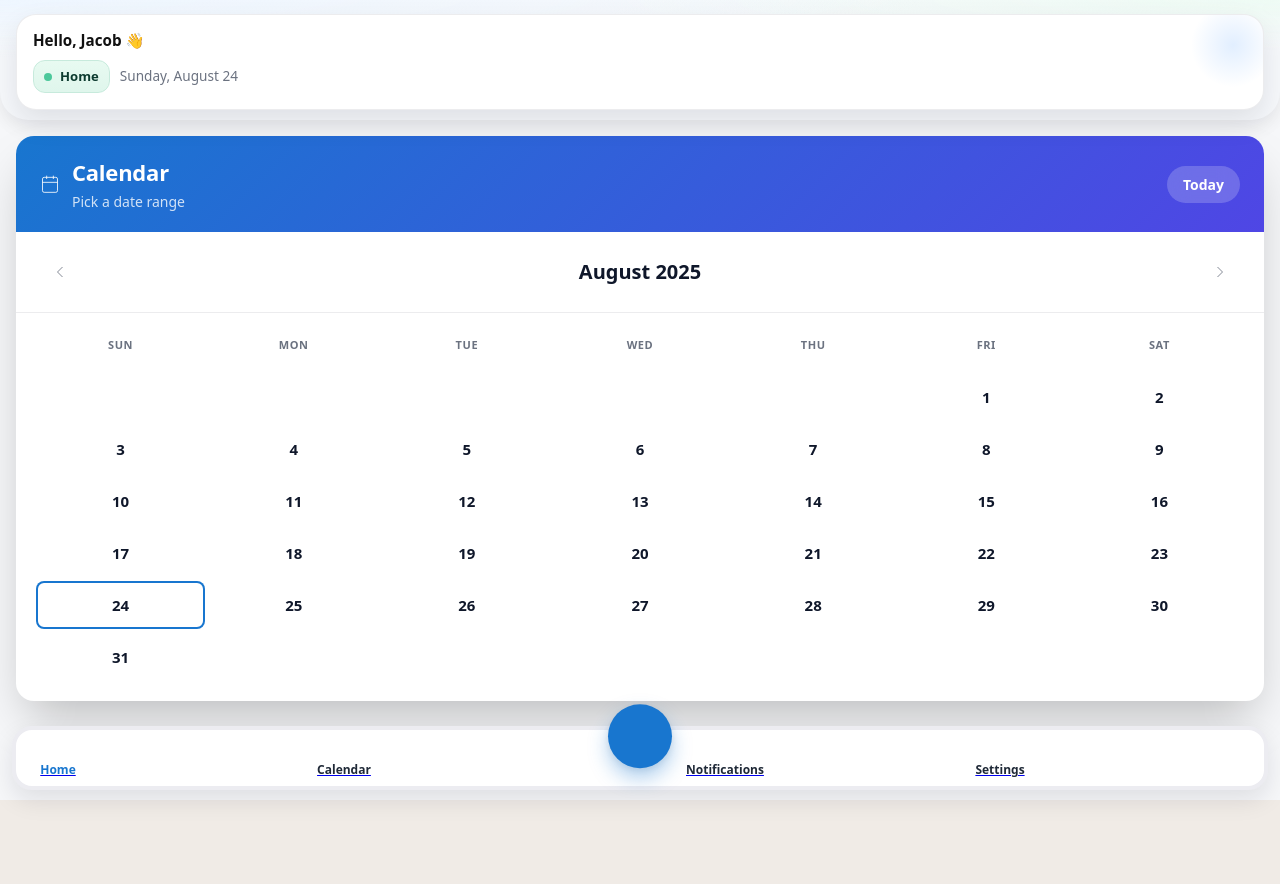
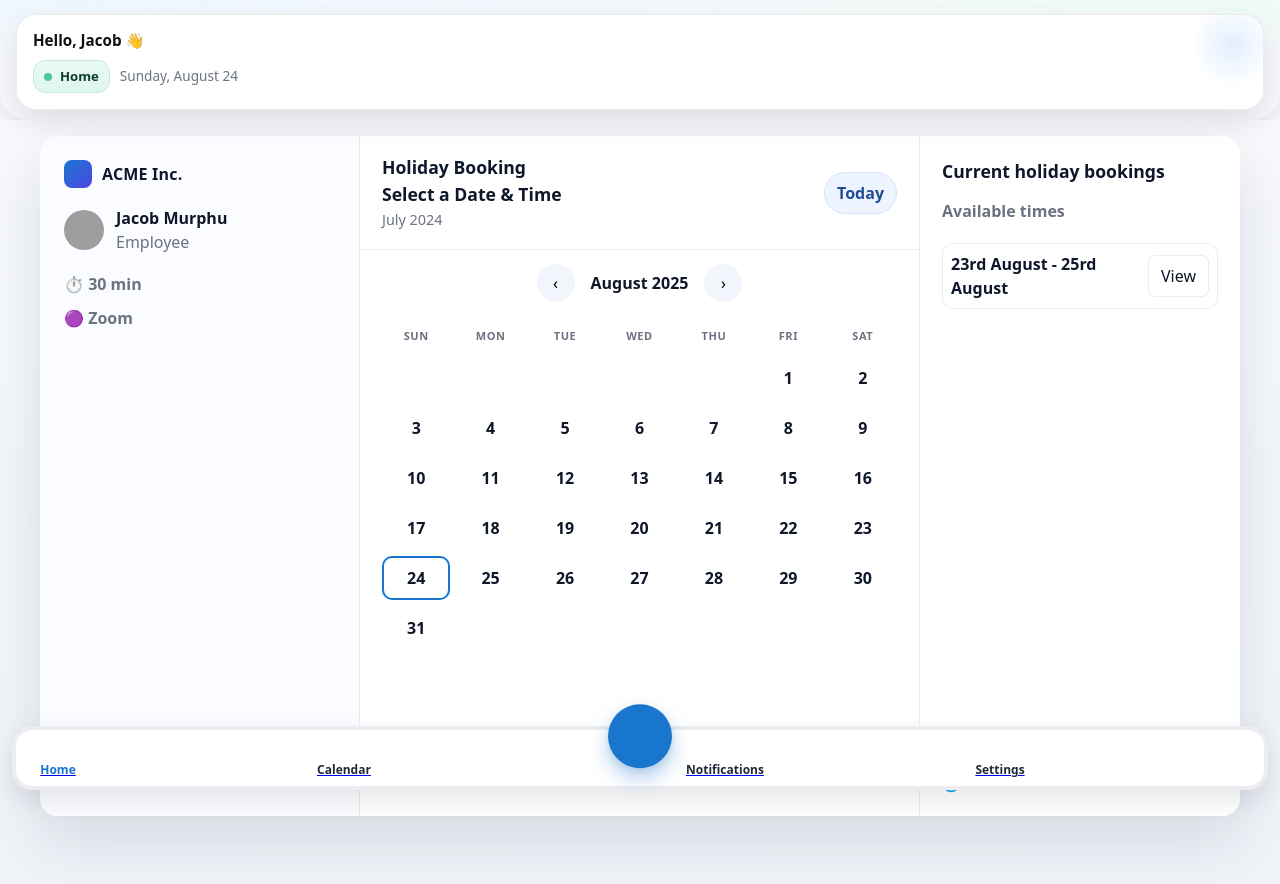
Before and after one commit to myhzyy/annual-leave-booker, a Next.js app: page /calendar in a window 1280 px wide. Shown: the top 884 px of the page. Built offline with nearby package versions, Linux system fonts and the light colour scheme; grey boxes are pictures that could not be loaded; some icons are missing.

Commit message:
added extra columns in calendar component for big screens

```diff
--- a/src/app/components/CalendarDatePicker.tsx
+++ b/src/app/components/CalendarDatePicker.tsx
@@ -1,6 +1,6 @@
 "use client";
 
-import { useState, useMemo } from "react";
+import { useMemo, useState } from "react";
 import "../styles/CalendarDatePicker.css";
 
 interface DateRange {
@@ -11,6 +11,7 @@ interface DateRange {
 export default function CalendarPage() {
   const [month, setMonth] = useState(new Date());
   const [range, setRange] = useState<DateRange | undefined>();
+  const [pickedTime, setPickedTime] = useState<string | null>(null);
 
   const months = [
     "January",
@@ -26,202 +27,209 @@ export default function CalendarPage() {
     "November",
     "December",
   ];
-
   const weekDays = ["Sun", "Mon", "Tue", "Wed", "Thu", "Fri", "Sat"];
+  const timeSlots = ["23rd August - 25rd August"];
 
   const { daysInMonth, firstDayOfMonth, today } = useMemo(() => {
-    const year = month.getFullYear();
-    const monthIndex = month.getMonth();
-    const daysInMonth = new Date(year, monthIndex + 1, 0).getDate();
-    const firstDayOfMonth = new Date(year, monthIndex, 1).getDay();
-    const today = new Date();
-
-    return { daysInMonth, firstDayOfMonth, today };
+    const y = month.getFullYear();
+    const m = month.getMonth();
+    return {
+      daysInMonth: new Date(y, m + 1, 0).getDate(),
+      firstDayOfMonth: new Date(y, m, 1).getDay(),
+      today: new Date(),
+    };
   }, [month]);
 
-  const navigateMonth = (direction: "prev" | "next") => {
+  const navigateMonth = (dir: "prev" | "next") => {
     setMonth((prev) => {
-      const newMonth = new Date(prev);
-      if (direction === "prev") {
-        newMonth.setMonth(prev.getMonth() - 1);
-      } else {
-        newMonth.setMonth(prev.getMonth() + 1);
-      }
-      return newMonth;
+      const d = new Date(prev);
+      d.setMonth(prev.getMonth() + (dir === "next" ? 1 : -1));
+      return d;
     });
   };
 
   const handleDateClick = (day: number) => {
-    const clickedDate = new Date(month.getFullYear(), month.getMonth(), day);
-
+    const clicked = new Date(month.getFullYear(), month.getMonth(), day);
     if (!range?.from || (range.from && range.to)) {
-      setRange({ from: clickedDate });
+      setRange({ from: clicked });
+      setPickedTime(null);
     } else if (range.from && !range.to) {
       const from = range.from;
-      const to = clickedDate;
-
-      if (from <= to) {
-        setRange({ from, to });
-      } else {
-        setRange({ from: to, to: from });
-      }
+      const to = clicked;
+      setRange(from <= to ? { from, to } : { from: to, to: from });
+      setPickedTime(null);
     }
   };
 
-  const isDateSelected = (day: number): boolean => {
-    if (!range?.from) return false;
+  const isToday = (day: number) =>
+    new Date(month.getFullYear(), month.getMonth(), day).toDateString() ===
+    today.toDateString();
 
-    const date = new Date(month.getFullYear(), month.getMonth(), day);
+  const sameDay = (a?: Date, b?: Date) =>
+    !!a && !!b && a.toDateString() === b.toDateString();
 
-    if (range.from && range.to) {
-      return date >= range.from && date <= range.to;
-    }
-
-    return date.toDateString() === range.from.toDateString();
+  const inRange = (day: number) => {
+    if (!range?.from || !range?.to) return false;
+    const d = new Date(month.getFullYear(), month.getMonth(), day);
+    return d > range.from && d < range.to;
   };
 
-  const isDateInRange = (day: number): boolean => {
-    if (!range?.from || !range?.to) return false;
-
-    const date = new Date(month.getFullYear(), month.getMonth(), day);
-    return date > range.from && date < range.to;
+  const selected = (day: number) => {
+    const d = new Date(month.getFullYear(), month.getMonth(), day);
+    if (range?.from && range?.to) {
+      return d >= range.from && d <= range.to;
+    }
+    return sameDay(d, range?.from);
   };
 
-  const isDateRangeStart = (day: number): boolean => {
-    if (!range?.from) return false;
+  const start = (day: number) =>
+    sameDay(new Date(month.getFullYear(), month.getMonth(), day), range?.from);
+  const end = (day: number) =>
+    sameDay(new Date(month.getFullYear(), month.getMonth(), day), range?.to);
 
-    const date = new Date(month.getFullYear(), month.getMonth(), day);
-    return range.from.toDateString() === date.toDateString();
-  };
+  const renderDays = () => {
+    const nodes = [];
+    for (let i = 0; i < firstDayOfMonth; i++) {
+      nodes.push(<div key={`e-${i}`} className="cal-empty" />);
+    }
+    for (let d = 1; d <= daysInMonth; d++) {
+      const cls = ["cal-day"];
+      if (isToday(d) && !selected(d)) cls.push("cal-day--today");
+      if (start(d)) cls.push("cal-day--range-start");
+      if (end(d)) cls.push("cal-day--range-end");
+      if (inRange(d)) cls.push("cal-day--in-range");
+      if (selected(d)) cls.push("cal-day--selected");
 
-  const isDateRangeEnd = (day: number): boolean => {
-    if (!range?.to) return false;
-
-    const date = new Date(month.getFullYear(), month.getMonth(), day);
-    return range.to.toDateString() === date.toDateString();
-  };
-
-  const isToday = (day: number): boolean => {
-    const date = new Date(month.getFullYear(), month.getMonth(), day);
-    return date.toDateString() === today.toDateString();
-  };
-
-  const renderCalendarDays = () => {
-    const days = [];
-
-    for (let i = 0; i < firstDayOfMonth; i++) {
-      days.push(<div key={`empty-${i}`} className="cal-empty" />);
-    }
-
-    for (let day = 1; day <= daysInMonth; day++) {
-      const dayClasses = ["cal-day"];
-
-      if (isToday(day) && !isDateSelected(day)) {
-        dayClasses.push("cal-day--today");
-      }
-
-      if (isDateRangeStart(day)) {
-        dayClasses.push("cal-day--range-start");
-      }
-
-      if (isDateRangeEnd(day)) {
-        dayClasses.push("cal-day--range-end");
-      }
-
-      if (isDateInRange(day)) {
-        dayClasses.push("cal-day--in-range");
-      }
-
-      if (isDateSelected(day)) {
-        dayClasses.push("cal-day--selected");
-      }
-
-      days.push(
+      nodes.push(
         <button
-          key={day}
-          className={dayClasses.join(" ")}
-          onClick={() => handleDateClick(day)}
+          key={d}
+          className={cls.join(" ")}
+          onClick={() => handleDateClick(d)}
         >
-          {day}
+          {d}
         </button>
       );
     }
-
-    return days;
+    return nodes;
   };
 
+  const pretty = (d: Date) =>
+    d.toLocaleDateString("en-US", {
+      weekday: "long",
+      month: "long",
+      day: "numeric",
+    });
+
+  const rightPanelDate =
+    range?.from && range?.to
+      ? `${pretty(range.from)} – ${pretty(range.to)}`
+      : range?.from
+      ? pretty(range.from)
+      : "Current holiday bookings";
+
   return (
-    <main className="cal-wrap cal-wrap--full">
-      <div className="cal-container">
-        <header className="cal-head">
-          <div className="cal-head-content">
-            <svg
-              className="cal-icon"
-              fill="none"
-              stroke="currentColor"
-              viewBox="0 0 24 24"
-            >
-              <rect x="3" y="4" width="18" height="18" rx="2" ry="2" />
-              <line x1="16" y1="2" x2="16" y2="6" />
-              <line x1="8" y1="2" x2="8" y2="6" />
-              <line x1="3" y1="10" x2="21" y2="10" />
-            </svg>
+    <main className="cal-wrap">
+      <div className="cal-desktop">
+        <div className="cal-grid-3">
+          {/* LEFT */}
+          <aside className="cal-side">
+            <div className="brand-row">
+              <div className="brand-badge" />
+              <div className="brand-name">ACME Inc.</div>
+            </div>
+
+            <div className="host">
+              <img
+                src="https://images.icon-icons.com/1378/PNG/512/avatardefault_92824.png"
+                alt="Host avatar"
+              />
               <div>
-              <h2 className="cal-title">Calendar</h2>
-              <p className="cal-sub">Pick a date range</p>
+                <div className="name">Jacob Murphu</div>
+                <div className="role" style={{ color: "var(--muted)" }}>
+                  Employee
                 </div>
               </div>
-          <button className="cal-today" onClick={() => setMonth(new Date())}>
+            </div>
+
+            <div className="meta-list">
+              <div className="meta-item">⏱️ 30 min</div>
+              <div className="meta-item">🟣 Zoom</div>
+            </div>
+          </aside>
+
+          {/* CENTER */}
+          <section className="cal-center">
+            <header className="cal-head">
+              <div>
+                <h2 className="cal-title">
+                  Holiday Booking <br />
+                  Select a Date & Time
+                </h2>
+                <p className="cal-sub">July 2024</p>
+              </div>
+              <button
+                className="cal-today"
+                onClick={() => setMonth(new Date())}
+              >
                 Today
               </button>
             </header>
 
             <div className="cal-nav">
-          <button className="cal-nav-btn" onClick={() => navigateMonth("prev")}>
-            <svg fill="none" stroke="currentColor" viewBox="0 0 24 24">
-              <polyline points="15,18 9,12 15,6" />
-            </svg>
+              <button
+                className="cal-nav-btn"
+                onClick={() => navigateMonth("prev")}
+              >
+                ‹
               </button>
               <h3 className="cal-month-year">
                 {months[month.getMonth()]} {month.getFullYear()}
               </h3>
-          <button className="cal-nav-btn" onClick={() => navigateMonth("next")}>
-            <svg fill="none" stroke="currentColor" viewBox="0 0 24 24">
-              <polyline points="9,18 15,12 9,6" />
-            </svg>
+              <button
+                className="cal-nav-btn"
+                onClick={() => navigateMonth("next")}
+              >
+                ›
               </button>
             </div>
 
-        <section className="cal-card">
+            <div className="cal-card">
               <div className="cal-grid">
-            {weekDays.map((day) => (
-              <div key={day} className="cal-weekday">
-                {day}
+                {["SUN", "MON", "TUE", "WED", "THU", "FRI", "SAT"].map((w) => (
+                  <div key={w} className="cal-weekday">
+                    {w}
                   </div>
                 ))}
               </div>
-          <div className="cal-grid">{renderCalendarDays()}</div>
+              <div className="cal-grid">{renderDays()}</div>
+            </div>
           </section>
 
-        {range?.from && (
-          <div className="cal-selected">
-            <p className="cal-selected-label">Selected:</p>
-            <p className="cal-selected-date">
-              {range.from.toLocaleDateString("en-US", {
-                month: "short",
-                day: "numeric",
-                year: "numeric",
+          {/* RIGHT */}
+          <aside className="cal-right">
+            <h4 className="cal-title" style={{ margin: 0 }}>
+              {rightPanelDate}
+            </h4>
+            <p className="right-date">Available times</p>
+
+            {timeSlots.map((t) => {
+              const active = pickedTime === t;
+              return (
+                <div key={t} className={`slot ${active ? "active" : ""}`}>
+                  <span className="time">{t}</span>
+                  <button className="confirm">View</button>
+                </div>
+              );
             })}
-              {range.to
-                ? ` - ${range.to.toLocaleDateString("en-US", {
-                    month: "short",
-                    day: "numeric",
-                    year: "numeric",
-                  })}`
-                : " (select end date)"}
-            </p>
+
+            <div className="timezone">
+              🌐 Time zone
+              <span style={{ fontWeight: 700, color: "var(--ink)" }}>
+                Eastern time – UK
+              </span>
             </div>
-        )}
+          </aside>
+        </div>
       </div>
     </main>
   );
--- a/src/app/styles/CalendarDatePicker.css
+++ b/src/app/styles/CalendarDatePicker.css
@@ -6,270 +6,267 @@
   --ring: rgba(15, 23, 42, 0.08);
   --accent: #1876cf;
   --accent-soft: #eaf3ff;
-  --accent-shadow: 0 8px 22px rgba(24, 118, 207, 0.18);
   --radius-lg: 18px;
+  --radius-md: 14px;
   --radius-pill: 999px;
   --cell: 44px;
 }
 
-/* Full width responsive wrapper */
+/* shell */
 .cal-wrap {
-  width: 100vw;
+  width: 100%;
   min-height: 100vh;
-  padding: 8px;
+  background: linear-gradient(180deg, #f7f9fd 0%, #eff3f9 100%);
+  padding: 16px;
   font-family: system-ui, -apple-system, "SF Pro Text", Segoe UI, Roboto,
     sans-serif;
   color: var(--ink);
 }
 
-.cal-wrap--full {
-  max-width: none;
-  margin: 0;
-}
-
-.cal-container {
-  width: 100%;
+/* desktop layout */
+.cal-desktop {
+  max-width: 1200px;
+  margin: 0 auto;
   background: var(--card);
   border-radius: var(--radius-lg);
-  box-shadow: 0 25px 50px -12px rgba(0, 0, 0, 0.25);
+  box-shadow: 0 24px 60px rgba(15, 23, 42, 0.12);
   overflow: hidden;
 }
 
-/* Header styling */
+/* panels */
+.cal-grid-3 {
+  display: grid;
+  grid-template-columns: 320px 1fr 320px;
+  min-height: 680px;
+}
+
+/* LEFT: host/info */
+.cal-side {
+  border-right: 1px solid var(--ring);
+  background: #fbfcff;
+  padding: 24px;
+}
+.brand-row {
+  display: flex;
+  align-items: center;
+  gap: 10px;
+  margin-bottom: 18px;
+}
+.brand-badge {
+  width: 28px;
+  height: 28px;
+  border-radius: 8px;
+  background: linear-gradient(135deg, #1876cf, #4f46e5);
+}
+.brand-name {
+  font-weight: 800;
+  letter-spacing: 0.2px;
+}
+.host {
+  display: flex;
+  align-items: center;
+  gap: 12px;
+  margin: 12px 0 18px;
+}
+.host img {
+  width: 40px;
+  height: 40px;
+  border-radius: 50%;
+}
+.host .name {
+  font-weight: 700;
+}
+.meta-list {
+  display: grid;
+  gap: 10px;
+  margin-top: 12px;
+  color: var(--muted);
+  font-weight: 600;
+}
+.meta-item {
+  display: flex;
+  align-items: center;
+  gap: 10px;
+}
+
+/* MIDDLE: calendar */
+.cal-center {
+  border-right: 1px solid var(--ring);
+  background: #fff;
+  display: flex;
+  flex-direction: column;
+}
 .cal-head {
-  background: linear-gradient(135deg, #1876cf 0%, #4f46e5 100%);
-  color: white;
-  padding: 16px 20px;
+  padding: 18px 22px;
+  border-bottom: 1px solid var(--ring);
   display: flex;
   align-items: center;
   justify-content: space-between;
 }
-
-.cal-head-content {
+.cal-title {
+  margin: 0;
+  font-size: 1.1rem;
+  font-weight: 600;
+}
+.cal-sub {
+  margin: 2px 0 0;
+  color: var(--muted);
+  font-size: 0.9rem;
+}
+.cal-today {
+  background: #eef4ff;
+  color: #214c95;
+  border: 1px solid #d6e4ff;
+  padding: 8px 12px;
+  border-radius: var(--radius-pill);
+  font-weight: 700;
+  cursor: pointer;
+}
+.cal-nav {
+  padding: 14px 22px;
   display: flex;
   align-items: center;
-  gap: 12px;
+  gap: 10px;
+  justify-content: center;
+}
+.cal-nav-btn {
+  width: 38px;
+  height: 38px;
+  border-radius: 50%;
+  border: none;
+  background: #f2f5fb;
+  cursor: pointer;
+}
+.cal-month-year {
+  font-weight: 800;
+  margin: 0 6px;
+}
+.cal-card {
+  padding: 0 22px 22px;
 }
 
-.cal-icon {
-  width: 20px;
-  height: 20px;
-  flex-shrink: 0;
-}
-
-.cal-title {
-  font-size: 1.25rem;
-  font-weight: 700;
-  letter-spacing: -0.01em;
-  margin: 0 0 2px 0;
-}
-
-.cal-sub {
-  font-size: 0.875rem;
-  color: rgba(255, 255, 255, 0.8);
-  margin: 0;
-}
-
-.cal-today {
-  background: rgba(255, 255, 255, 0.2);
-  backdrop-filter: blur(10px);
-  border: none;
-  color: white;
-  border-radius: var(--radius-pill);
-  padding: 8px 16px;
-  font-weight: 600;
-  font-size: 0.875rem;
-  cursor: pointer;
-  transition: all 0.2s ease;
-}
-
-.cal-today:hover {
-  background: rgba(255, 255, 255, 0.3);
-  transform: translateY(-1px);
-}
-
-/* Month navigation */
-.cal-nav {
-  display: flex;
-  align-items: center;
-  justify-content: space-between;
-  padding: 16px 20px;
-  border-bottom: 1px solid var(--ring);
-}
-
-.cal-nav-btn {
-  width: 40px;
-  height: 40px;
-  border: none;
-  background: transparent;
-  border-radius: 50%;
-  display: flex;
-  align-items: center;
-  justify-content: center;
-  cursor: pointer;
-  transition: background 0.2s ease;
-}
-
-.cal-nav-btn:hover {
-  background: #f3f4f6;
-}
-
-.cal-nav-btn svg {
-  width: 20px;
-  height: 20px;
-  color: var(--muted);
-}
-
-.cal-month-year {
-  font-size: 1.125rem;
-  font-weight: 700;
-  color: var(--ink);
-  margin: 0;
-}
-
-/* Calendar card */
-.cal-card {
-  padding: 8px 16px 16px;
-}
-
-/* Calendar grid */
 .cal-grid {
   display: grid;
   grid-template-columns: repeat(7, 1fr);
-  gap: 4px;
-  width: 100%;
-  margin-bottom: 8px;
+  gap: 6px;
 }
-
-.cal-grid:last-child {
-  margin-bottom: 0;
-}
-
 .cal-weekday {
   height: 40px;
-  display: flex;
-  align-items: center;
-  justify-content: center;
+  display: grid;
+  place-items: center;
+  font-size: 11px;
+  letter-spacing: 0.05em;
   text-transform: uppercase;
-  font-size: 11px;
-  font-weight: 700;
   color: var(--muted);
-  letter-spacing: 0.05em;
+  font-weight: 800;
 }
-
 .cal-empty {
   height: var(--cell);
 }
-
 .cal-day {
   height: var(--cell);
   border: none;
+  border-radius: 10px;
+  display: grid;
+  place-items: center;
   background: transparent;
-  display: flex;
-  align-items: center;
-  justify-content: center;
-  font-weight: 600;
-  font-size: 0.875rem;
+  cursor: pointer;
+  font-weight: 700;
   color: var(--ink);
-  cursor: pointer;
-  transition: all 0.15s ease;
-  border-radius: 8px;
-  position: relative;
+  transition: 0.15s ease;
 }
-
 .cal-day:hover {
   background: var(--accent-soft);
 }
-
-.cal-day.cal-day--today {
+.cal-day--today {
   box-shadow: inset 0 0 0 2px var(--accent);
 }
-
-.cal-day.cal-day--selected,
-.cal-day.cal-day--range-start,
-.cal-day.cal-day--range-end {
+.cal-day--selected,
+.cal-day--range-start,
+.cal-day--range-end {
   background: var(--accent) !important;
-  color: white !important;
+  color: #fff !important;
 }
-
-.cal-day.cal-day--in-range {
+.cal-day--in-range {
   background: rgba(24, 118, 207, 0.12) !important;
-  color: var(--accent);
+  color: #185fa5;
 }
-
-.cal-day.cal-day--range-start:not(.cal-day--range-end) {
+.cal-day--range-start:not(.cal-day--range-end) {
   border-top-right-radius: 0;
   border-bottom-right-radius: 0;
 }
-
-.cal-day.cal-day--range-end:not(.cal-day--range-start) {
+.cal-day--range-end:not(.cal-day--range-start) {
   border-top-left-radius: 0;
   border-bottom-left-radius: 0;
 }
 
-.cal-day:active {
-  transform: scale(0.95);
+/* RIGHT: time slots */
+.cal-right {
+  background: #fff;
+  padding: 22px;
+  display: flex;
+  flex-direction: column;
+  gap: 12px;
+}
+.right-date {
+  margin: 2px 0 8px;
+  color: var(--muted);
+  font-weight: 700;
+}
+.slot {
+  display: grid;
+  grid-template-columns: 1fr auto;
+  align-items: center;
+  gap: 10px;
+  padding: 8px;
+  border: 1px solid var(--ring);
+  border-radius: 12px;
+  background: #fff;
+}
+.slot.active {
+  background: #111827;
+  color: #fff;
+  border-color: #111827;
+}
+.slot .time {
+  font-weight: 800;
+}
+.slot .confirm {
+  border: 1px solid var(--ring);
+  background: #fff;
+  color: var(--ink);
+  padding: 8px 12px;
+  border-radius: 8px;
+  font-weight: 500;
+  cursor: pointer;
+}
+.slot.active .confirm {
+  background: #2563eb;
+  color: #fff;
+  border-color: #2563eb;
+}
+.timezone {
+  margin-top: auto;
+  color: var(--muted);
+  font-size: 0.9rem;
+  display: flex;
+  align-items: center;
+  gap: 8px;
 }
 
-/* Selected display */
-.cal-selected {
-  padding: 16px 20px;
-  background: #f9fafb;
-  border-top: 1px solid var(--ring);
-}
-
-.cal-selected-label {
-  font-size: 0.875rem;
-  color: var(--muted);
-  margin: 0 0 4px 0;
-}
-
-.cal-selected-date {
-  font-size: 1rem;
-  font-weight: 600;
-  color: var(--ink);
-  margin: 0;
-}
-
-/* Mobile responsiveness */
-@media (min-width: 480px) {
-  :root {
-    --cell: 48px;
+/* mobile: collapse to one column (your current style) */
+@media (max-width: 1023.98px) {
+  .cal-desktop {
+    box-shadow: none;
+    background: transparent;
   }
-
-  .cal-wrap {
-    padding: 16px;
+  .cal-grid-3 {
+    display: block;
   }
-
-  .cal-head {
-    padding: 20px 24px;
+  .cal-side {
+    display: none;
   }
-
-  .cal-nav {
-    padding: 20px 24px;
-  }
-
-  .cal-card {
-    padding: 12px 20px 20px;
-  }
-
-  .cal-title {
-    font-size: 1.375rem;
-  }
-
-  .cal-month-year {
-    font-size: 1.25rem;
-  }
-
-  .cal-day {
-    font-size: 0.9375rem;
-  }
-
-  .cal-selected {
-    padding: 20px 24px;
-  }
-
-  .cal-selected-date {
-    font-size: 1.125rem;
+  .cal-right {
+    display: none;
   }
 }
```
Also changed, not shown: 1 other file (tests, documents, lock files or other folders). Lines whose indentation alone changed are shown as unchanged.
